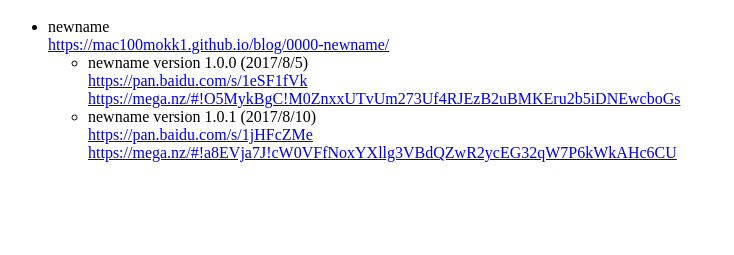
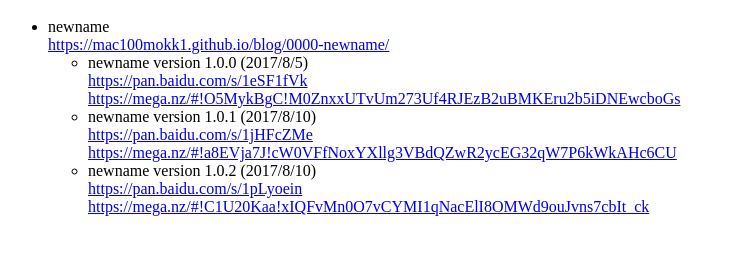
Before and after one commit to mac100mokk1/download, a plain HTML site: page index.html in a window 1280 px wide. Shown: the part 57-312 px from the top of the page, without its empty margins (0-734 px from the left). Drawn offline with Linux system fonts and the light colour scheme.

Commit message:
Update index.html

```diff
--- a/index.html
+++ b/index.html
@@ -2,7 +2,8 @@
 <ul>
 <li>newname<br><a href="https://mac100mokk1.github.io/blog/0000-newname/">https://mac100mokk1.github.io/blog/0000-newname/</a>  <ul>
 <li>newname version 1.0.0 (2017/8/5)<br><a href="https://pan.baidu.com/s/1eSF1fVk">https://pan.baidu.com/s/1eSF1fVk</a><br><a href="https://mega.nz/#!O5MykBgC!M0ZnxxUTvUm273Uf4RJEzB2uBMKEru2b5iDNEwcboGs">https://mega.nz/#!O5MykBgC!M0ZnxxUTvUm273Uf4RJEzB2uBMKEru2b5iDNEwcboGs</a>  </li>
-<li>newname version 1.0.1 (2017/8/10)<br><a href="https://pan.baidu.com/s/1jHFcZMe">https://pan.baidu.com/s/1jHFcZMe</a><br><a href="https://mega.nz/#!a8EVja7J!cW0VFfNoxYXllg3VBdQZwR2ycEG32qW7P6kWkAHc6CU">https://mega.nz/#!a8EVja7J!cW0VFfNoxYXllg3VBdQZwR2ycEG32qW7P6kWkAHc6CU</a></li>
+<li>newname version 1.0.1 (2017/8/10)<br><a href="https://pan.baidu.com/s/1jHFcZMe">https://pan.baidu.com/s/1jHFcZMe</a><br><a href="https://mega.nz/#!a8EVja7J!cW0VFfNoxYXllg3VBdQZwR2ycEG32qW7P6kWkAHc6CU">https://mega.nz/#!a8EVja7J!cW0VFfNoxYXllg3VBdQZwR2ycEG32qW7P6kWkAHc6CU</a>  </li>
+<li>newname version 1.0.2 (2017/8/10)<br><a href="https://pan.baidu.com/s/1pLyoein">https://pan.baidu.com/s/1pLyoein</a><br><a href="https://mega.nz/#!C1U20Kaa!xIQFvMn0O7vCYMI1qNacElI8OMWd9ouJvns7cbIt_ck">https://mega.nz/#!C1U20Kaa!xIQFvMn0O7vCYMI1qNacElI8OMWd9ouJvns7cbIt_ck</a>  </li>
 </ul>
 </li>
 </ul>
```
